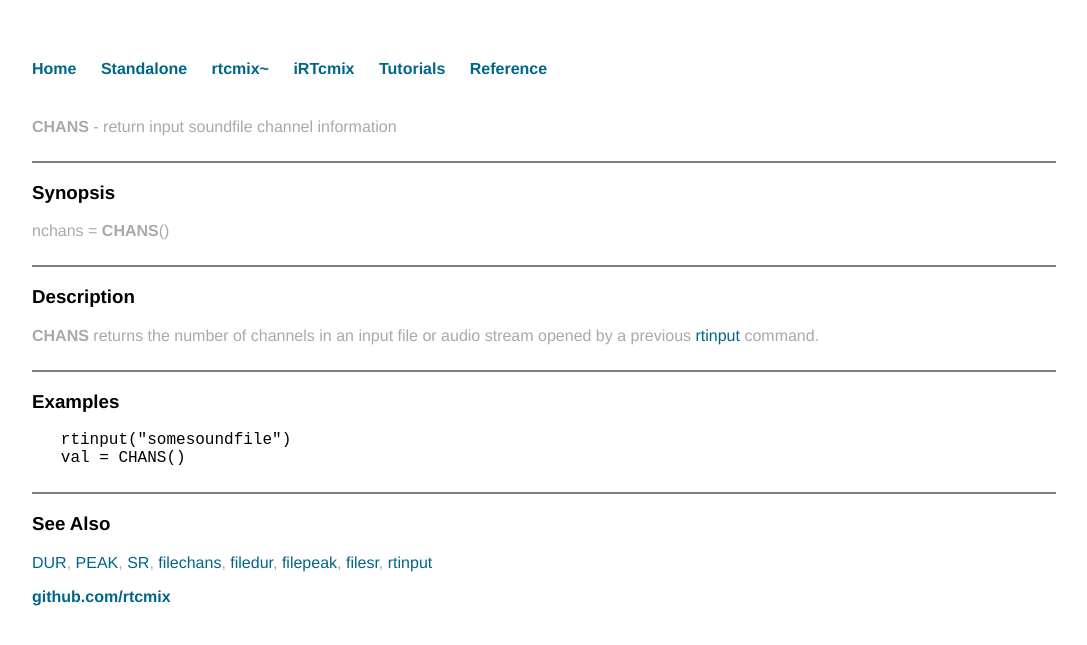
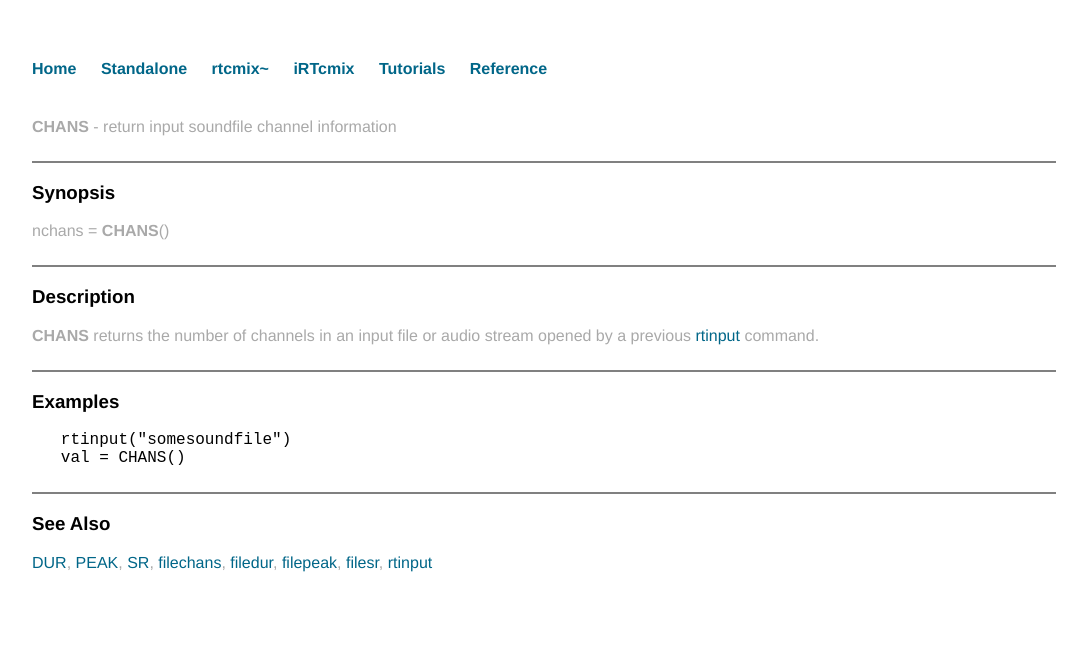
Before and after one commit to RTcmix/rtcmix.github.io, a Jekyll site: the page built from reference/scorefile/CHANS.md, in a window 1280 px wide. Shown: the top 645 px of the page, without its empty margins (96-1183 px from the left). Built offline with Jekyll 4.4.1, drawn with Linux system fonts in a browser that asks for light colours.

Commit message:
remove footer

```diff
--- a/_layouts/ref.html
+++ b/_layouts/ref.html
@@ -20,10 +20,5 @@
 		{{ content }}
 
 		</div> <!-- .container -->
-		<footer>
-			<ul>
-				<li><a href="https://github.com/rtcmix">github.com/rtcmix</a></li>
-			</ul>
-		</footer>
 	</body>
 </html>
```
